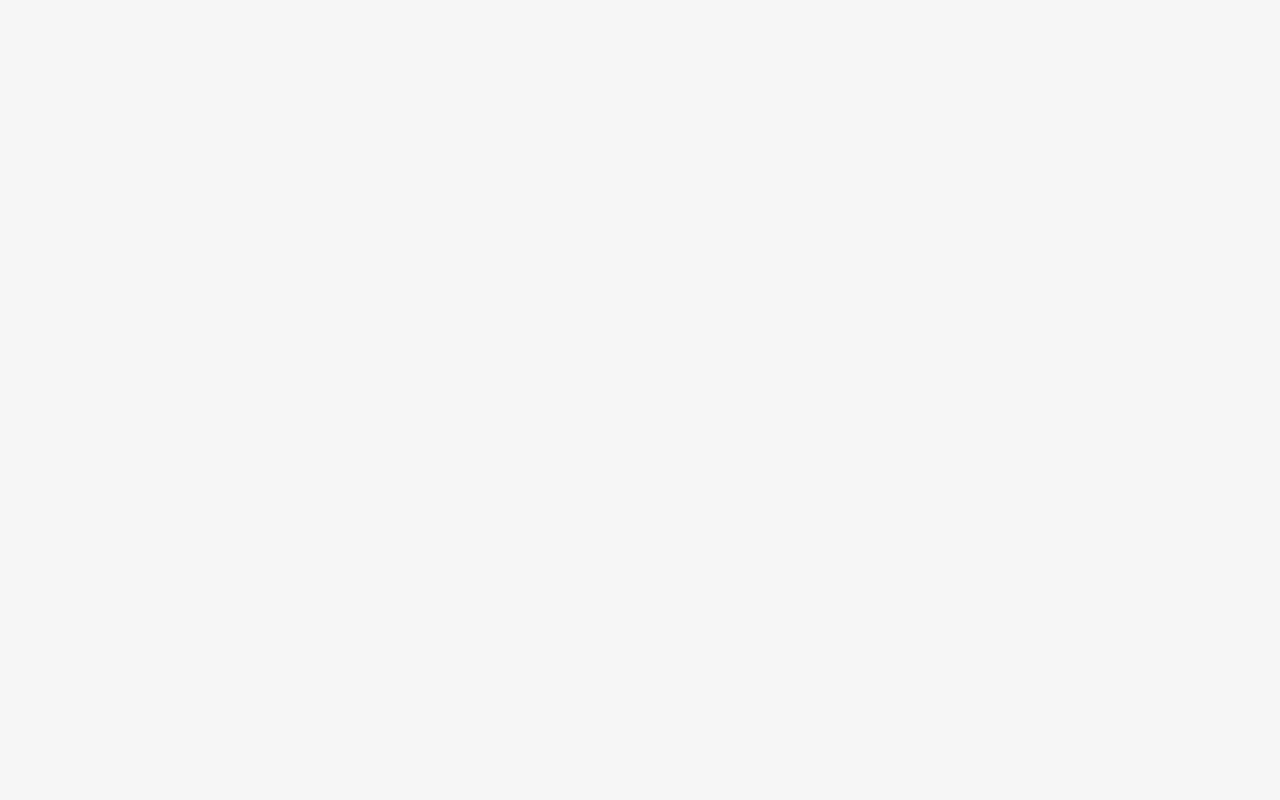
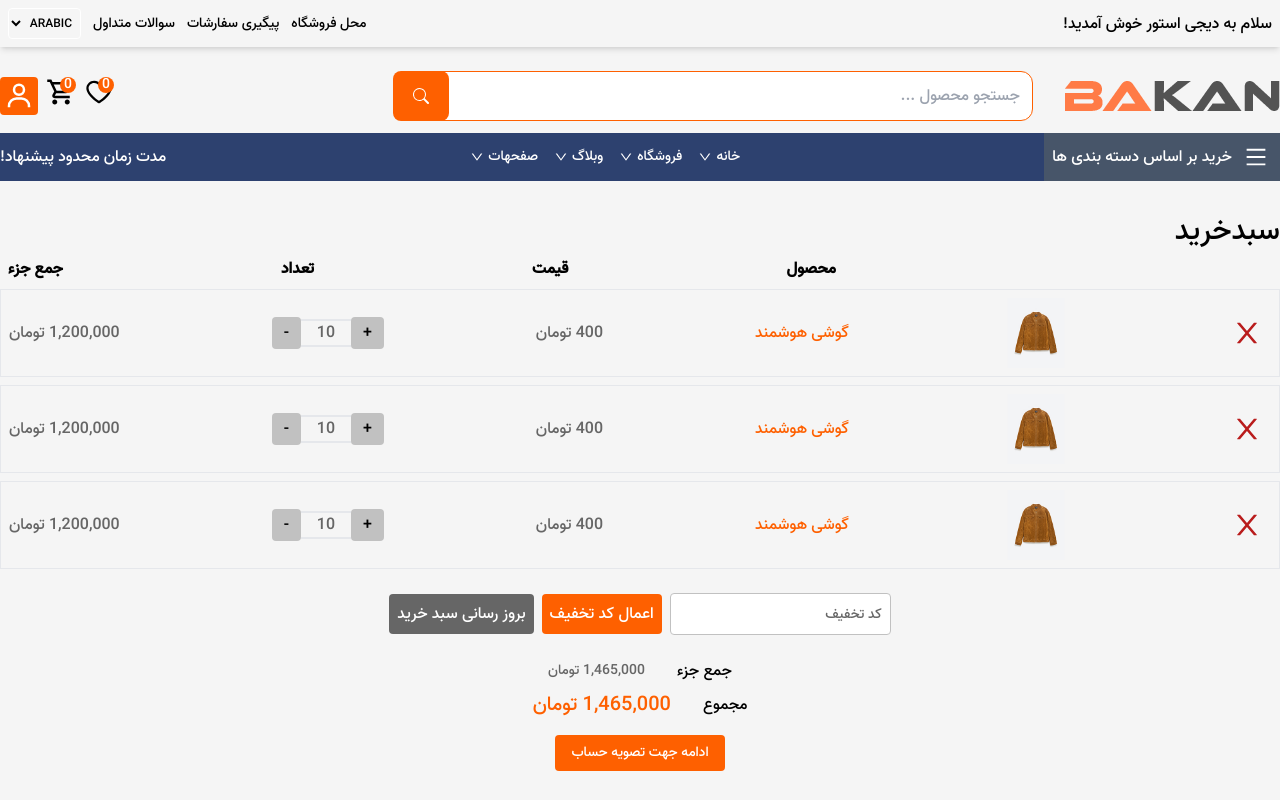
Before and after one commit to mmdreza-developer/digistore, a React (Vite) app: page /cart in a window 1280 px wide. Before the commit this address had no page. Shown: the top 800 px of the page. Built offline with nearby package versions, Linux system fonts and the light colour scheme.

Commit message:
create Cart.jsx

```diff
--- a/src/Components/Footer/Footer.jsx
+++ b/src/Components/Footer/Footer.jsx
@@ -28,7 +28,7 @@ export default function Footer() {
                     </div>
                 </div>
             </div>
-            <div className="grid grid-cols-1 md:grid-cols-2 lg:grid-cols-3 xl:grid-cols-5 gap-4 container pt-6">
+            <div className="grid grid-cols-1 md:grid-cols-2 lg:grid-cols-3 xl:grid-cols-5 gap-4 container p-6">
                 <div className='flex flex-col gap-3'>
                     <div className='flex items-center gap-2'>
                         <div className="text-orange p-1 rounded shadow-md text-xl">
--- /dev/null
+++ b/src/Pages/Cart/Cart.jsx
@@ -0,0 +1,88 @@
+import React from 'react'
+import Layout from '../../Components/Layout/Layout'
+import { Link } from 'react-router-dom'
+import { AiOutlineClose } from 'react-icons/ai'
+
+export default function Cart() {
+  return (
+    <Layout title="سبد خرید">
+      <div className="container my-8 overflow-x-scroll">
+        <h1 className="text-3xl">سبدخرید</h1>
+        <table className='table-cart'>
+          <thead>
+            <tr className=''>
+              <th></th>
+              <th></th>
+              <th>محصول</th>
+              <th>قیمت</th>
+              <th>تعداد</th>
+              <th>جمع جزء</th>
+            </tr>
+          </thead>
+          <tbody>
+            <tr>
+              <td><AiOutlineClose className='text-red-700 text-5xl p-2 rounded-full hover:bg-red-700 hover:text-white transition-all duration-300 cursor-pointer' /></td>
+              <td><img src="/images/products/1_Blazers.jpg" className='w-[70px] h-[70px]' alt="" /></td>
+              <td>
+                <Link className='text-orange'>گوشی هوشمند</Link>
+              </td>
+              <td>400 تومان</td>
+              <td className='flex items-center justify-center'>
+                <button className='bg-gray-text px-3 py-1 rounded outline-none text-black'>+</button>
+                <div className='w-[50px] border-y-2'>10</div>
+                <button className='bg-gray-text px-3 py-1 rounded outline-none text-black'>-</button>
+              </td>
+              <td>1,200,000 تومان</td>
+            </tr>
+            <tr>
+              <td><AiOutlineClose className='text-red-700 text-5xl p-2 rounded-full hover:bg-red-700 hover:text-white transition-all duration-300 cursor-pointer' /></td>
+              <td><img src="/images/products/1_Blazers.jpg" className='w-[70px] h-[70px]' alt="" /></td>
+              <td>
+                <Link className='text-orange'>گوشی هوشمند</Link>
+              </td>
+              <td>400 تومان</td>
+              <td className='flex items-center justify-center'>
+                <button className='bg-gray-text px-3 py-1 rounded outline-none text-black'>+</button>
+                <div className='w-[50px] border-y-2'>10</div>
+                <button className='bg-gray-text px-3 py-1 rounded outline-none text-black'>-</button>
+              </td>
+              <td>1,200,000 تومان</td>
+            </tr>
+            <tr>
+              <td><AiOutlineClose className='text-red-700 text-5xl p-2 rounded-full hover:bg-red-700 hover:text-white transition-all duration-300 cursor-pointer' /></td>
+              <td><img src="/images/products/1_Blazers.jpg" className='w-[70px] h-[70px]' alt="" /></td>
+              <td>
+                <Link className='text-orange'>گوشی هوشمند</Link>
+              </td>
+              <td>400 تومان</td>
+              <td className='flex items-center justify-center'>
+                <button className='bg-gray-text px-3 py-1 rounded outline-none text-black'>+</button>
+                <div className='w-[50px] border-y-2'>10</div>
+                <button className='bg-gray-text px-3 py-1 rounded outline-none text-black'>-</button>
+              </td>
+              <td>1,200,000 تومان</td>
+            </tr>
+          </tbody>
+        </table>
+        <div className='my-6 flex gap-2 items-center justify-center flex-col md:flex-row'>
+          <input type="text" placeholder='کد تخفیف' className='p-2 placeholder:text-gray-500 placeholder:text-sm rounded outline-none border border-gray-text' />
+          <button className='p-2 rounded outline-none bg-orange text-white hover:bg-orange-dark transition-all duration-300'>اعمال کد تخفیف</button>
+          <button className='p-2 rounded outline-none bg-orange text-white disabled:bg-gray-500 disabled:cursor-not-allowed' disabled>بروز رسانی سبد خرید</button>
+        </div>
+        <div className="my-6 flex flex-col gap-2 items-center justify-center">
+          <div className='flex items-center gap-8'>
+            <div>جمع جزء</div>
+            <div className='text-sm text-gray-500'>1,465,000 تومان</div>
+          </div>
+          <div className='flex items-center gap-8'>
+            <div>مجموع</div>
+            <div className='text-orange text-xl'>1,465,000 تومان</div>
+          </div>
+          <div>
+            <button className='px-4 py-2 rounded bg-orange text-white mt-2 text-sm hover:bg-orange-dark transition-all duration-300'>ادامه جهت تصویه حساب</button>
+          </div>
+        </div>
+      </div>
+    </Layout>
+  )
+}
--- a/src/Pages/Store/Store.jsx
+++ /dev/null
@@ -1,7 +0,0 @@
-import React from 'react'
-
-export default function Store() {
-  return (
-    <div>Store</div>
-  )
-}
--- a/src/index.css
+++ b/src/index.css
@@ -46,7 +46,8 @@ a {
 body {
     @apply bg-gray-bg overflow-x-hidden
 }
-html{
+
+html {
     overflow-x: hidden;
 }
 
@@ -91,3 +92,29 @@ html{
         transform: translateX(0px);
     }
 }
+
+.table-cart {
+    @apply w-full text-center
+}
+
+.table-cart tbody tr td {
+    @apply text-gray-500 p-2
+}
+
+.table-cart thead {
+    @apply invisible md:visible hidden md:block
+}
+
+.table-cart thead tr th {
+    @apply p-2 border-none md:border-2
+}
+.table-cart thead tr{
+    @apply flex justify-between
+}
+.table-cart tbody tr {
+    @apply border flex flex-col items-center justify-between md:flex md:justify-between md:flex-row
+}
+
+.table-cart tbody {
+    @apply w-full grid grid-cols-2 gap-2 justify-center md:flex md:flex-col
+}
--- a/src/routes.jsx
+++ b/src/routes.jsx
@@ -3,12 +3,12 @@ import Index from "./Pages/Index/Index"
 import Login from "./Pages/Login/Login"
 import Product from "./Pages/Product/Product"
 import Products from "./Pages/Products/Products"
-import Store from "./Pages/Store/Store"
+import Cart from "./Pages/Cart/Cart"
 const routes = [
     { path: "/", element: <Index /> },
     { path: "/product/:productId", element: <Product /> },
     { path: "/products", element: <Products /> },
     { path: "/auth/login", element: <Login /> },
-    { path: "/store", element: <Store /> },
+    { path: "/cart", element: <Cart /> },
 ]
 export default routes
--- a/tailwind.config.js
+++ b/tailwind.config.js
@@ -14,6 +14,7 @@ export default {
         "gray-bg": "#f5f5f5",
         "gray-500": "#666",
         "orange": "#fe6000",
+        "orange-dark": "#cb4d00",
         "white": "#fff",
         "blue": "#2D416F",
         "primary": "#6EC1E4",
```
